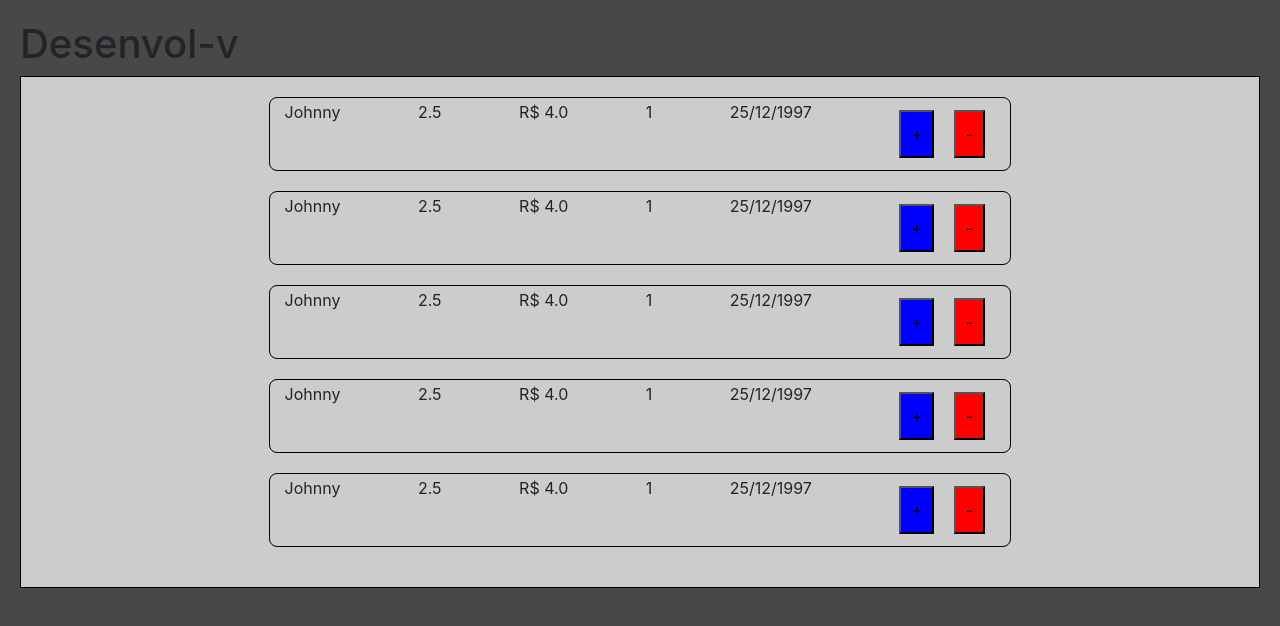
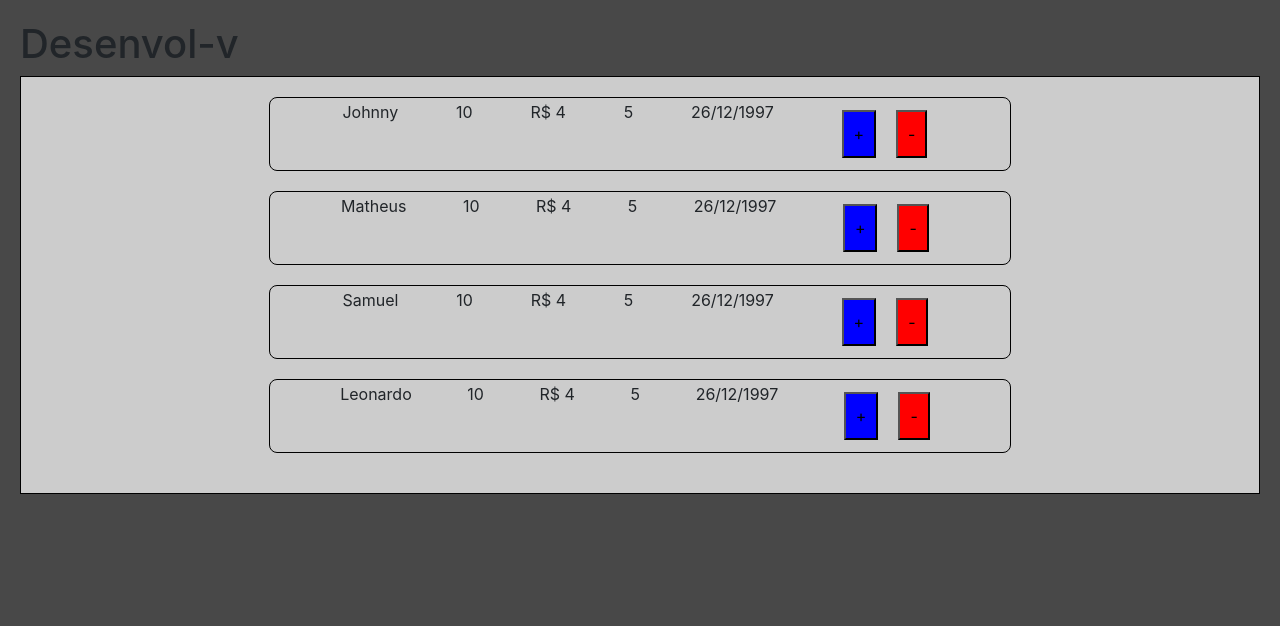
Before and after one commit to JohnPCarvalho/desenvol-v, a React (Create React App) app in the folder frontend/: page /travels in a window 1280 px wide. Shown: the top 626 px of the page. Built offline with nearby package versions, Linux system fonts and the light colour scheme; the HTML template or start-up script is replaced by a standard one.

Commit message:
Little adjust to the layout

```diff
--- a/frontend/src/components/Travels/Travel/Travel.css
+++ b/frontend/src/components/Travels/Travel/Travel.css
@@ -1,6 +1,6 @@
 .Travel-Container {
   display: flex;
-  justify-content: space-between;
+  justify-content: space-evenly;
   width: 60%;
   margin: 10px;
   padding: 2px 15px;
--- a/frontend/src/components/Travels/Travels.js
+++ b/frontend/src/components/Travels/Travels.js
@@ -10,75 +10,71 @@ import Travel from  './Travel/Travel';
       this.handleSubtraction = this.handleSubtraction.bind(this);
 
       this.state = {
+        users: [
+          {
+            id: 1,
+            driver: "Johnny",
+            travelledkilometer: 10.00,
+            priceperliter: 4.00,
+            literspent: 5,
+            checkoutdate: "26/12/1997"
+          },
+          {
+            id: 2,
+            driver: "Matheus",
+            travelledkilometer: 10.00,
+            priceperliter: 4.00,
+            literspent: 5,
+            checkoutdate: "26/12/1997"
+          },
+          {
+            id: 3,
+            driver: "Samuel",
+            travelledkilometer: 10.00,
+            priceperliter: 4.00,
+            literspent: 5,
+            checkoutdate: "26/12/1997"
+          },
+          {
+            id: 4,
+            driver: "Leonardo",
+            travelledkilometer: 10.00,
+            priceperliter: 4.00,
+            literspent: 5,
+            checkoutdate: "26/12/1997"
+          },
+        ]
+      }
+    }
 
-      }
-
-    }
     //this wil render the list by mapping the array
     //therefore, the props of Travels component will be an array
 
     handleAddition (key) {
-      alert(key)
+      alert(key);
     }
 
     handleSubtraction (key) {
-      alert(key)
+      alert(key);
     }
 
     render() {
+
       return (
         <div className="Travels-Container">
-          <Travel
-            key={1}
-            driver="Johnny"
-            travelledkilometer="2.5"
-            priceperliter="4.0"
-            literspent="1"
-            checkoutdate="25/12/1997"
-            minus={() => this.handleSubtraction()}
-            plus={() =>this.handleAddition()}
-          />
-          <Travel
-            key={2}
-            driver="Johnny"
-            travelledkilometer="2.5"
-            priceperliter="4.0"
-            literspent="1"
-            checkoutdate="25/12/1997"
-            minus={this.handleSubtraction}
-            plus={this.handleAddition}
-          />
-          <Travel
-            key={3}
-            driver="Johnny"
-            travelledkilometer="2.5"
-            priceperliter="4.0"
-            literspent="1"
-            checkoutdate="25/12/1997"
-            minus={this.handleSubtraction}
-            plus={this.handleAddition}
-          />
-          <Travel
-            key={4}
-            driver="Johnny"
-            travelledkilometer="2.5"
-            priceperliter="4.0"
-            literspent="1"
-            checkoutdate="25/12/1997"
-            minus={this.handleSubtraction}
-            plus={this.handleAddition}
-          />
-          <Travel
-            key={5}
-            driver="Johnny"
-            travelledkilometer="2.5"
-            priceperliter="4.0"
-            literspent="1"
-            checkoutdate="25/12/1997"
-            minus={this.handleSubtraction}
-            plus={this.handleAddition}
-          />
-
+          {
+            this.state.users ?
+            this.state.users.map(user => {
+              return <Travel
+                        id={user.id}
+                        driver={user.driver}
+                        travelledkilometer={user.travelledkilometer}
+                        priceperliter={user.priceperliter}
+                        literspent={user.literspent}
+                        checkoutdate={user.checkoutdate}
+                      />
+            }) : <div> There is Nothing</div>
+          }
         </div>
       )
     }
```
